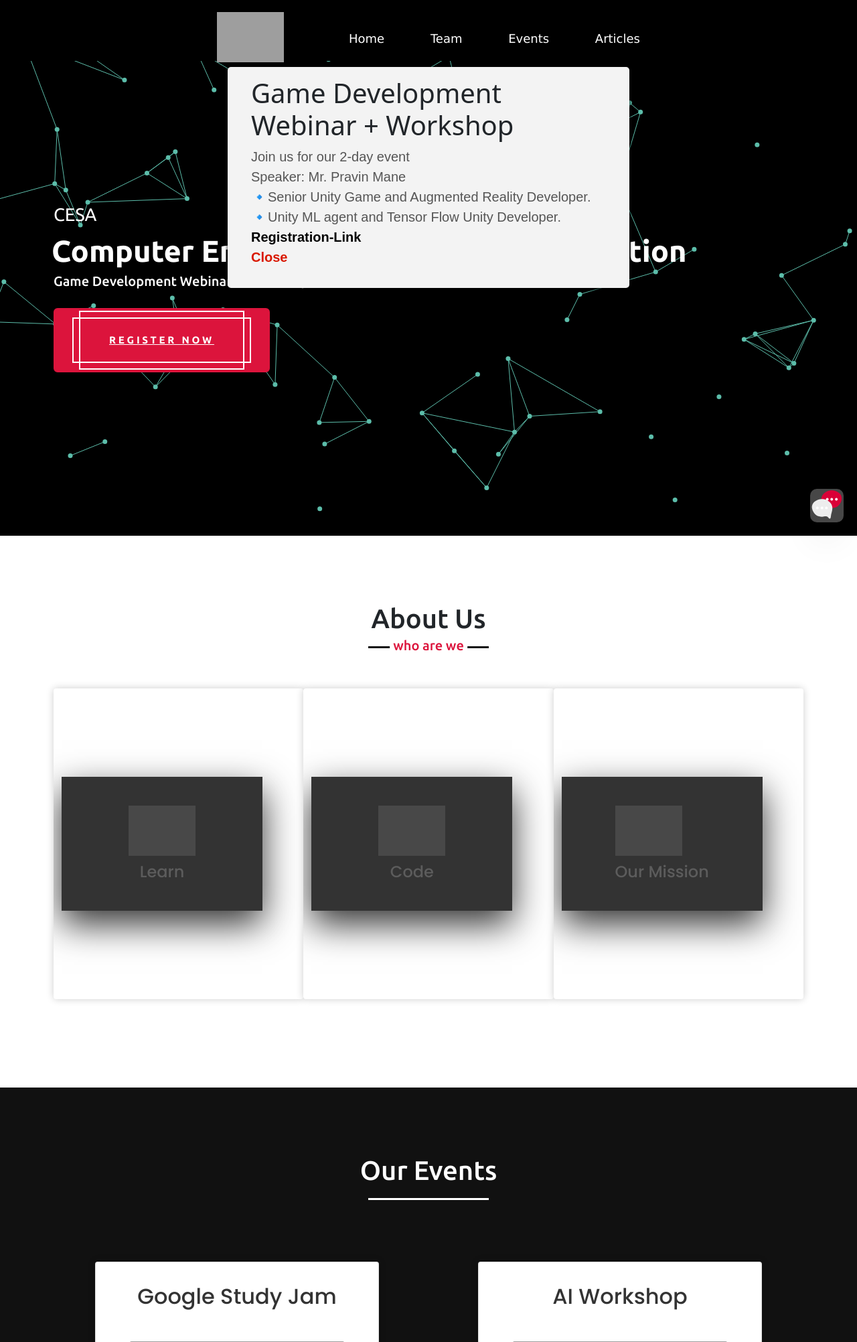
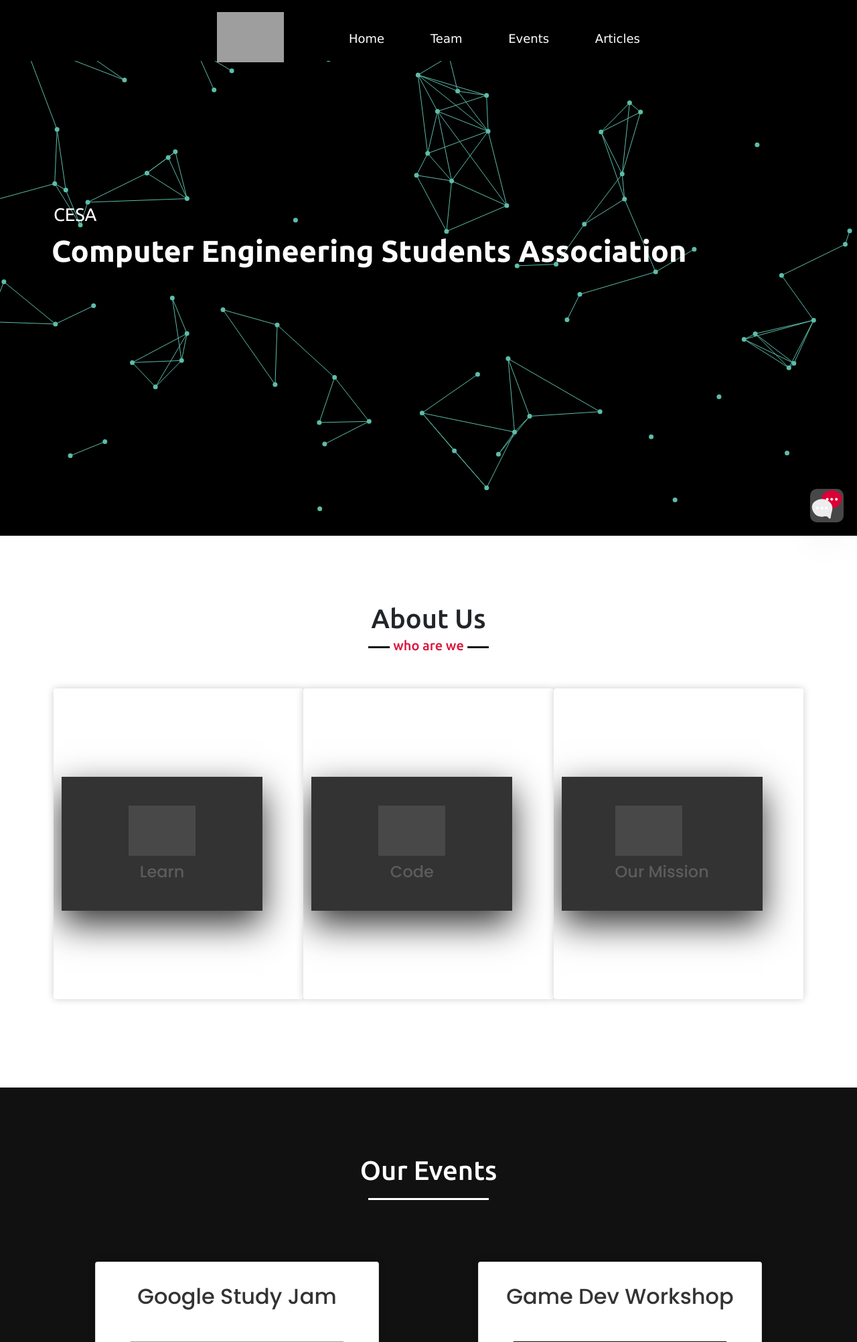
Before and after one commit to cesa-vit/CESA-Website-2022, a Flask app: page / in a window 1280 px wide. Shown: the top 2004 px of the page at 67% size. Run offline with Flask 2, Linux system fonts and the light colour scheme; some libraries are stand-ins or nearby versions; grey boxes are pictures that could not be loaded.

Commit message:
New event Info Added

```diff
--- a/static/css/event.css
+++ b/static/css/event.css
@@ -283,9 +283,10 @@ nav a:nth-child(3):hover ~ #indicator
 
 .card__header {
   position: relative;
-  display: flex;
+  display: block;
   align-items: center;
   padding: 2em;
+  width: fit-content;
   border-radius: calc(var(--curve) * 1px) 0 0 0;
   -webkit-border-radius: calc(var(--curve) * 1px) 0 0 0;
   -moz-border-radius: calc(var(--curve) * 1px) 0 0 0;
--- a/templates/index.html
+++ b/templates/index.html
@@ -16,7 +16,7 @@
 </head>
 <body>
     <!-- PopUP -->
-    <div class='popup'>
+    <!-- <div class='popup'>
       <div class='cnt223'>
       <h1>Game Development Webinar + Workshop</h1>
       <p>
@@ -28,7 +28,7 @@
       <a href='' class='close'>Close</a>
       </p>
       </div>
-      </div>
+      </div> -->
     <!-- EndPopUp -->
         <!-- chat bot  -->
 
@@ -119,13 +119,13 @@
                         <div class="home-content content">
                             <div class="text-1">CESA</div>
                             <div class="text-2">Computer Engineering Students Association</div>
-                            <h5>Game Development Webinar + Workshop</h5>
-                            <a href="https://docs.google.com/forms/d/e/1FAIpQLSeVfbXzGT5wkhSdBVVyBHH2tQUjrDT5-TxlX4dTqVeNzmmylw/viewform">
+                            <!-- <h5>Game Development Webinar + Workshop</h5> -->
+                            <!-- <a href="https://docs.google.com/forms/d/e/1FAIpQLSeVfbXzGT5wkhSdBVVyBHH2tQUjrDT5-TxlX4dTqVeNzmmylw/viewform">
                                 <button class="button">
                                     Register Now
                                 <div class="button__horizontal"></div>
                                 <div class="button__vertical"></div>
-                            </button></a>
+                            </button></a> -->
                         </div>
                     </div>
                 </div>
@@ -197,16 +197,16 @@
                         <h2 class="card__title">Google Study Jam</h2>
                         <img class="card__img" src="../static/images/pydata.jpg" alt="">
                         <p class="card__text">
-                          With a crowd of 200+ we kick-started this year with the grand Google and Pydata Study Jam event. Students were given one month access to Google Cloud Platform through which they gained Google certification. The Pizzas were sponsored by Pydata for lunch and at the end we had a kahoot quiz for engagement of the crowd !!
+                          With a crowd of 200+ we kick-started the year 2019 with the grand Google and Pydata Study Jam event. Students were given one month access to Google Cloud Platform through which they gained Google certification. The Pizzas were sponsored by Pydata for lunch and at the end we had a kahoot quiz for engagement of the crowd
                         </p>
                         <a class="card__btn" href='/events' class="">All Events</a>
                     </div>
                 </div>
                 <div class="col-lg-6">
                     <div class="card card--6">
-                        <h2 class="card__title">AI Workshop</h2>
-                        <img class="card__img" src="../static/images/ai-img.png" alt="">
-                        <p class="card__text">It was a virtual event on Youtube Live with Utpal Chakraborty. The event was a webinar in which the speaker explained all the steps and applications of Emerging Trends of AI. Certificates were provided to all the participants after the event.The webinar was live and the recording is still available on our youtube channel</p>
+                        <h2 class="card__title">Game Dev Workshop</h2>
+                        <img class="card__img" src="../static/images/game_dev_ss_web.jpeg" alt="">
+                        <p class="card__text">It was a 2-day event on Game Development by Mr. Pravin Mane, a Senior Unity Game and Augmented Reality Developer. He gave the students a great idea about the basics on game development, how to start off with it. Participants got hands on implementation tutorial in workshop. We had a fun quiz and all the participants were given certificates</p>
                         <a class="card__btn" href='/events' class="">All Events</a>
                     </div>
                 </div>
```
Also changed, not shown: templates/event.html (+16 -0 lines), static/images/game_dev_ss_web.jpeg (added).
